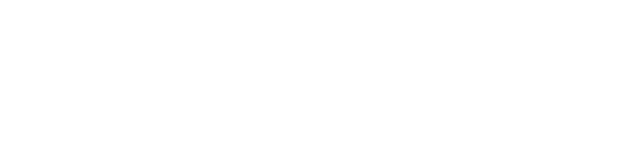
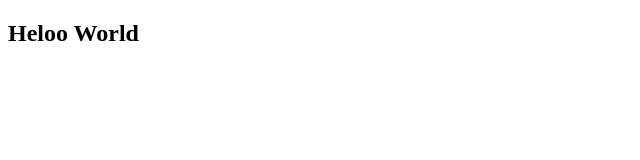
Before and after one commit to GhostToasty/CST350, a plain HTML site: page Lab1_GettingStarted/index.html in a window 1280 px wide. Shown: the whole page, without its empty margins (0-640 px from the left). Drawn offline with Linux system fonts and the light colour scheme.

Commit message:
added h2

```diff
--- a/Lab1_GettingStarted/index.html
+++ b/Lab1_GettingStarted/index.html
@@ -12,7 +12,7 @@
 </head>
 
 <header>
-
+    <h2>Heloo World</h2>
 </header>
 
 <footer>
```
